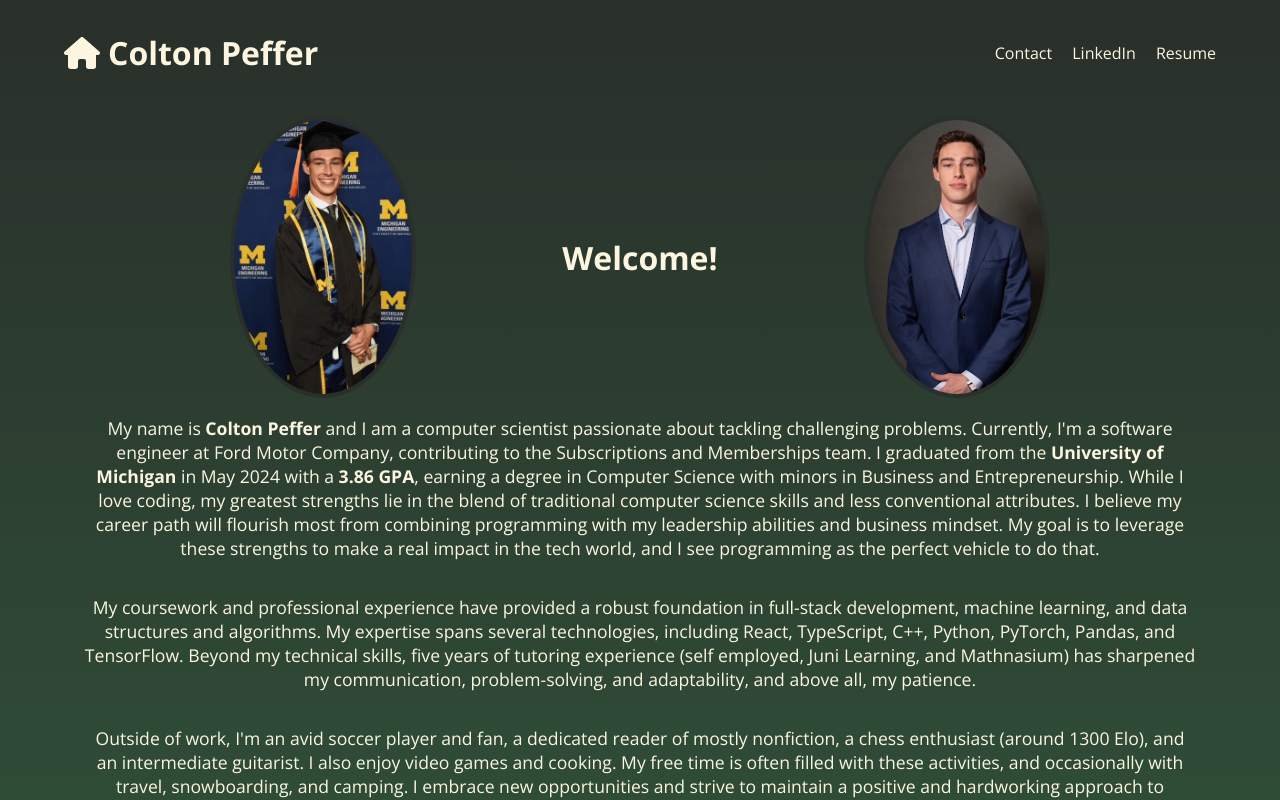
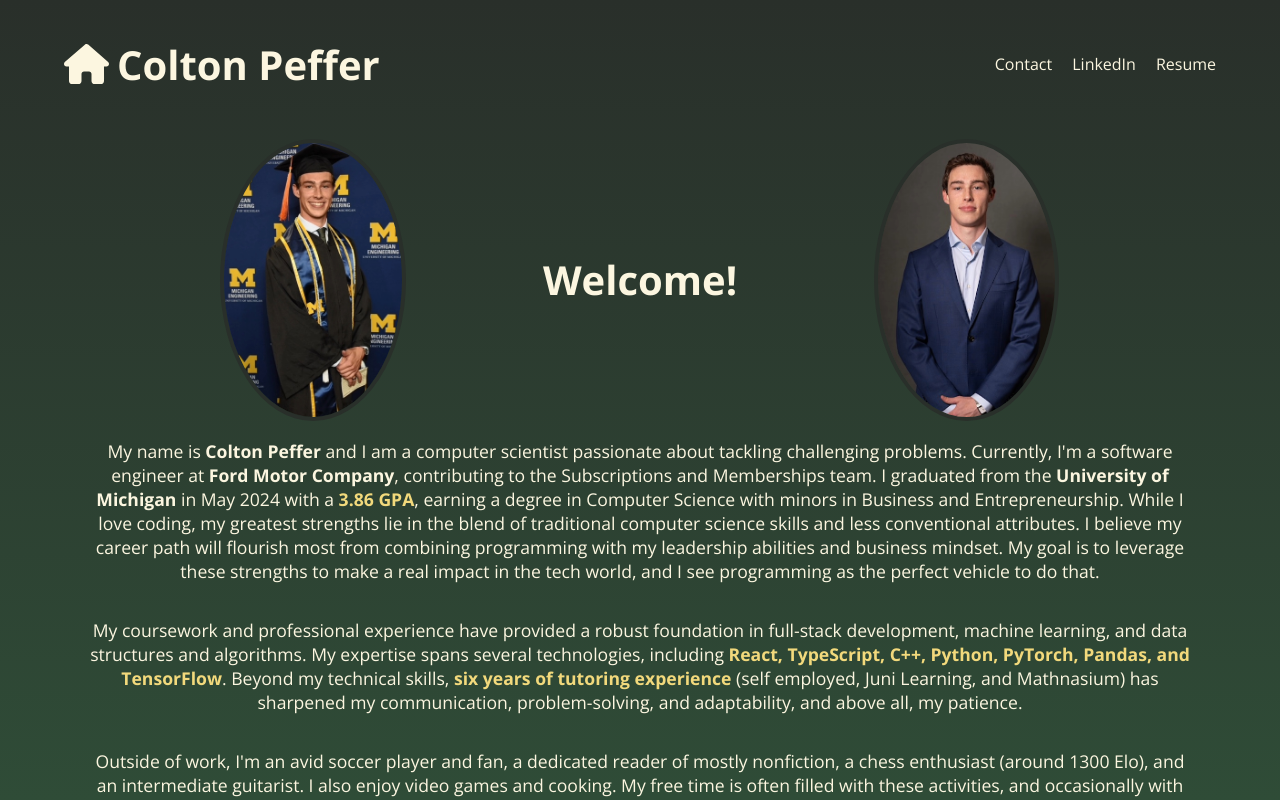
Before and after one commit to cpeffer/cpeffer.github.io, a React (Create React App) app: page / in a window 1280 px wide. Shown: the top 800 px of the page. Built offline with nearby package versions, Linux system fonts and the light colour scheme.

Commit message:
added a highlight component

```diff
--- a/package.json
+++ b/package.json
@@ -15,12 +15,14 @@
     "@types/react": "^18.3.18",
     "@types/react-dom": "^18.3.5",
     "@types/react-router-dom": "^5.3.3",
+    "@types/styled-components": "^5.1.34",
     "ajv": "^8.17.1",
     "ajv-keywords": "^5.1.0",
     "react": "^19.0.0",
     "react-dom": "^19.0.0",
     "react-router-dom": "^7.1.1",
     "react-scripts": "5.0.1",
+    "styled-components": "^6.1.15",
     "typescript": "^4.9.5",
     "web-vitals": "^2.1.4"
   },
--- /dev/null
+++ b/src/components/Highlight.tsx
@@ -0,0 +1,8 @@
+import styled from 'styled-components';
+
+const Highlight = styled.span`
+  color: var(--highlight-color);
+  font-weight: bold;
+`;
+
+export default Highlight;
--- a/src/pages/Home.tsx
+++ b/src/pages/Home.tsx
@@ -1,5 +1,6 @@
 import React from 'react';
 import Projects from '../components/Projects';
+import Highlight from '../components/Highlight';
 
 const Home: React.FC = () => {
   return (
@@ -10,8 +11,8 @@ const Home: React.FC = () => {
             <h1>Welcome!</h1>
             <img src="/images/CPProfessional.jpg" alt="Photo 2" className="welcome-photo" />
           </div>
-            <p>My name is <strong>Colton Peffer</strong> and I am a computer scientist passionate about tackling challenging problems. Currently, I'm a software engineer at Ford Motor Company, contributing to the Subscriptions and Memberships team. I graduated from the <strong>University of Michigan</strong> in May 2024 with a <strong>3.86 GPA</strong>, earning a degree in Computer Science with minors in Business and Entrepreneurship. While I love coding, my greatest strengths lie in the blend of traditional computer science skills and less conventional attributes. I believe my career path will flourish most from combining programming with my leadership abilities and business mindset. My goal is to leverage these strengths to make a real impact in the tech world, and I see programming as the perfect vehicle to do that.</p>
-            <p>My coursework and professional experience have provided a robust foundation in full-stack development, machine learning, and data structures and algorithms. My expertise spans several technologies, including React, TypeScript, C++, Python, PyTorch, Pandas, and TensorFlow. Beyond my technical skills, five years of tutoring experience (self employed, Juni Learning, and Mathnasium) has sharpened my communication, problem-solving, and adaptability, and above all, my patience.</p>
+            <p>My name is <strong>Colton Peffer</strong> and I am a computer scientist passionate about tackling challenging problems. Currently, I'm a software engineer at <strong>Ford Motor Company</strong>, contributing to the Subscriptions and Memberships team. I graduated from the <strong>University of Michigan</strong> in May 2024 with a <Highlight>3.86 GPA</Highlight>, earning a degree in Computer Science with minors in Business and Entrepreneurship. While I love coding, my greatest strengths lie in the blend of traditional computer science skills and less conventional attributes. I believe my career path will flourish most from combining programming with my leadership abilities and business mindset. My goal is to leverage these strengths to make a real impact in the tech world, and I see programming as the perfect vehicle to do that.</p>
+            <p>My coursework and professional experience have provided a robust foundation in full-stack development, machine learning, and data structures and algorithms. My expertise spans several technologies, including <Highlight>React, TypeScript, C++, Python, PyTorch, Pandas, and TensorFlow</Highlight>. Beyond my technical skills, <Highlight>six years of tutoring experience </Highlight>(self employed, Juni Learning, and Mathnasium) has sharpened my communication, problem-solving, and adaptability, and above all, my patience.</p>
             <p>Outside of work, I'm an avid soccer player and fan, a dedicated reader of mostly nonfiction, a chess enthusiast (around 1300 Elo), and an intermediate guitarist. I also enjoy video games and cooking. My free time is often filled with these activities, and occasionally with travel, snowboarding, and camping. I embrace new opportunities and strive to maintain a positive and hardworking approach to everything I do.</p>
         </div>
         <Projects/>
--- a/src/styles/global.css
+++ b/src/styles/global.css
@@ -6,6 +6,7 @@
   --accent-color: #DC2D29;
   --background-color: #292F2A;
   --text-color: #FCF6E0;
+  --highlight-color: #f2d97c;
   --link-color: #61dafb;
   --green-color: #2F4C37;
 }
@@ -23,6 +24,11 @@ body {
   margin: 0 auto;
   padding: 10px;
   justify-content: center;
+}
+
+h1{
+  font-size: 2.5em;
+  color: var(--text-color);
 }
 
 .tooltip-content {
```
Also changed, not shown: 3 other files (tests, documents, lock files or other folders).
